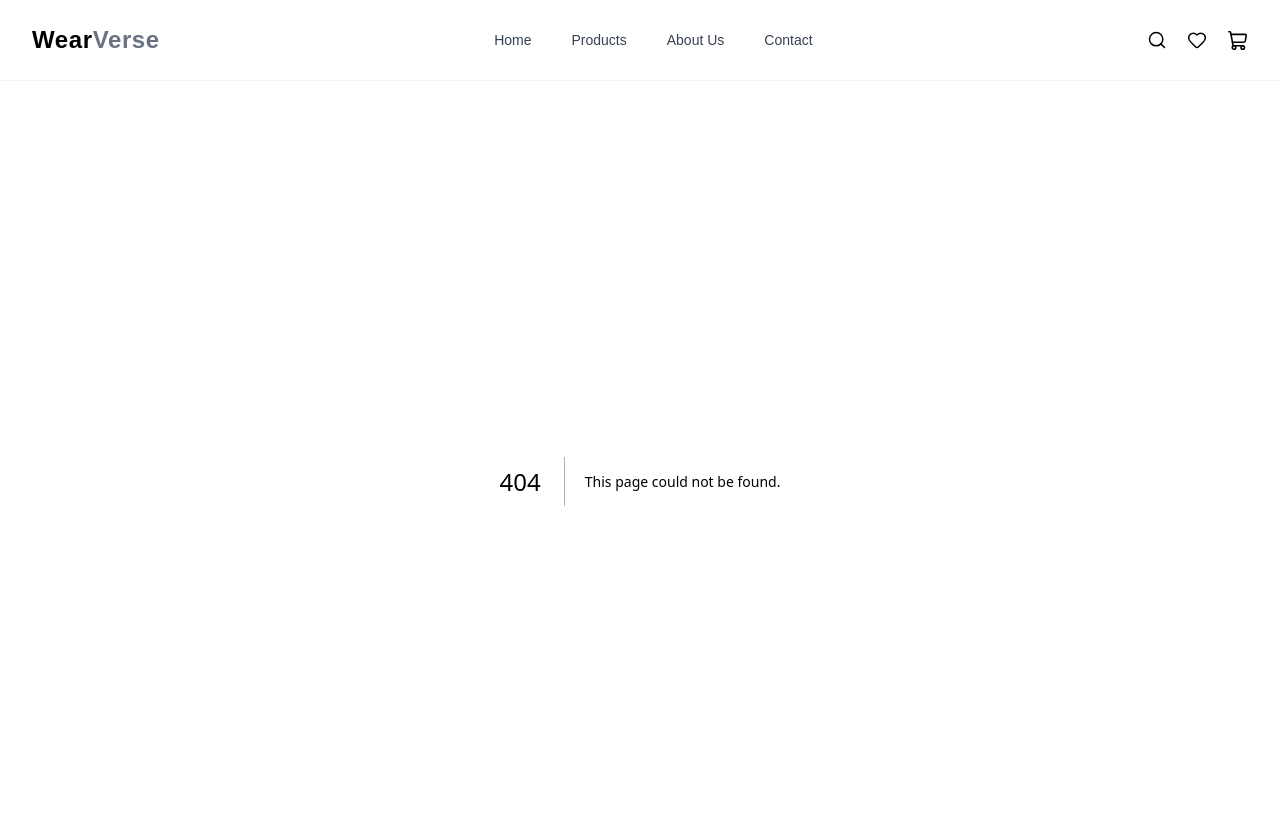
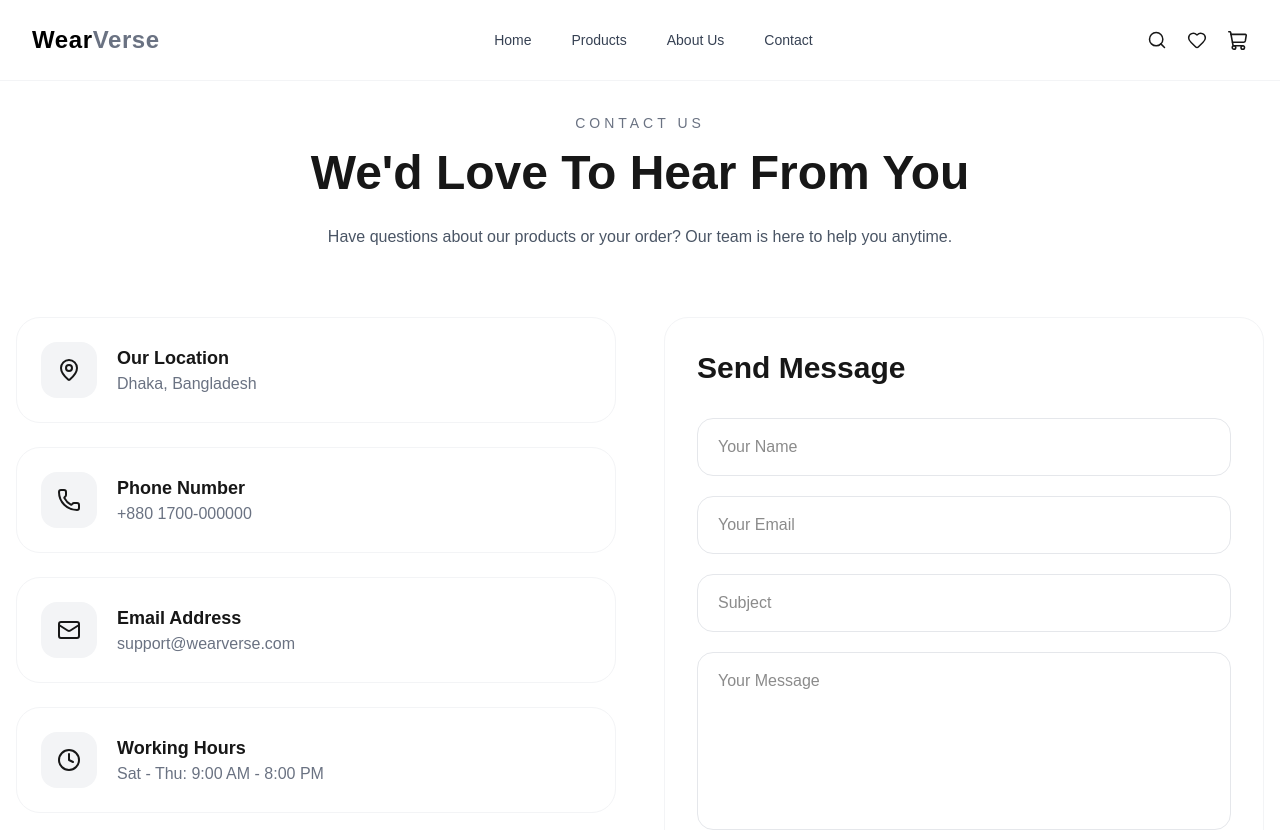
Before and after one commit to moksina-akter/WearVerse, a Next.js app: page /contact in a window 1280 px wide. Before the commit this address had no page. Shown: the top 830 px of the page. Built offline with nearby package versions, Linux system fonts and the light colour scheme.

Commit message:
add contact,about us,loading and not-found pages

```diff
--- /dev/null
+++ b/src/app/about/page.jsx
@@ -0,0 +1,108 @@
+import { ShieldCheck, Truck, Sparkles, Users } from "lucide-react";
+
+export default function AboutPage() {
+  const features = [
+    {
+      icon: <Sparkles size={30} />,
+      title: "Premium Quality",
+      description:
+        "Every product is carefully selected to ensure exceptional quality and comfort.",
+    },
+    {
+      icon: <Truck size={30} />,
+      title: "Fast Delivery",
+      description:
+        "We provide quick and reliable delivery all across Bangladesh.",
+    },
+    {
+      icon: <ShieldCheck size={30} />,
+      title: "Secure Shopping",
+      description:
+        "Your payments and personal information are always protected.",
+    },
+    {
+      icon: <Users size={30} />,
+      title: "Happy Customers",
+      description:
+        "Thousands of customers trust WearVerse for their fashion needs.",
+    },
+  ];
+
+  return (
+    <section className="max-w-7xl mx-auto px-4 pt-6">
+      {/* Hero */}
+      <div className="text-center max-w-3xl mx-auto">
+        <p className="uppercase tracking-[4px] text-gray-500 text-sm">
+          About WearVerse
+        </p>
+
+        <h1 className="text-5xl font-bold mt-4 leading-tight">
+          Fashion That Defines Your Style
+        </h1>
+
+        <p className="text-gray-600 mt-6 leading-8">
+          WearVerse is a modern fashion destination built for people who value
+          quality, comfort, and timeless style. We bring premium collections
+          designed for everyday confidence and elegance.
+        </p>
+      </div>
+
+      {/* Story */}
+      <div className="grid lg:grid-cols-2 gap-12 items-center mt-20">
+        <div>
+          <img
+            src="https://images.unsplash.com/photo-1441986300917-64674bd600d8?w=1200"
+            alt="About WearVerse"
+            className="rounded-3xl w-full h-[500px] object-cover"
+          />
+        </div>
+
+        <div>
+          <h2 className="text-4xl font-bold mb-6">Our Story</h2>
+
+          <p className="text-gray-600 leading-8 mb-6">
+            Founded with a vision to redefine fashion shopping in Bangladesh,
+            WearVerse combines premium design with exceptional customer
+            experience.
+          </p>
+
+          <p className="text-gray-600 leading-8 mb-6">
+            From classic Panjabis to modern streetwear, our collections are
+            crafted to help you express yourself with confidence.
+          </p>
+
+          <p className="text-gray-600 leading-8">
+            We believe fashion should be simple, premium, and accessible to
+            everyone.
+          </p>
+        </div>
+      </div>
+
+      {/* Features */}
+      <div className="mt-24">
+        <div className="text-center mb-12">
+          <h2 className="text-4xl font-bold">Why Choose Us</h2>
+
+          <p className="text-gray-500 mt-3">More than just a fashion store.</p>
+        </div>
+
+        <div className="grid sm:grid-cols-2 lg:grid-cols-4 gap-8">
+          {features.map((item, index) => (
+            <div
+              key={index}
+              className="border border-gray-100 rounded-3xl p-8 text-center hover:shadow-xl transition duration-300"
+            >
+              <div className="flex justify-center mb-5 text-gray-700">
+                {item.icon}
+              </div>
+
+              <h3 className="font-bold text-xl mb-3">{item.title}</h3>
+
+              <p className="text-gray-500 leading-7">{item.description}</p>
+            </div>
+          ))}
+        </div>
+      </div>
+    </section>
+  );
+}
--- /dev/null
+++ b/src/app/contact/page.jsx
@@ -0,0 +1,115 @@
+"use client";
+import { Mail, Phone, MapPin, Clock } from "lucide-react";
+import { toast } from "react-toastify";
+
+export default function ContactPage() {
+  const handleSubmit = (e) => {
+    e.preventDefault();
+    toast.success("Message sent successfully 🎉");
+    e.target.reset();
+  };
+  return (
+    <section className="max-w-7xl mx-auto px-4 pt-8">
+      {/* Heading */}
+      <div className="text-center max-w-3xl mx-auto mb-16">
+        <p className="uppercase tracking-[4px] text-gray-500 text-sm">
+          Contact Us
+        </p>
+
+        <h1 className="text-5xl font-bold mt-4">We'd Love To Hear From You</h1>
+
+        <p className="text-gray-600 mt-6 leading-8">
+          Have questions about our products or your order? Our team is here to
+          help you anytime.
+        </p>
+      </div>
+
+      <div className="grid lg:grid-cols-2 gap-12">
+        {/* Contact Info */}
+        <div className="space-y-6">
+          <div className="border border-gray-100 rounded-3xl p-6 flex gap-5 items-center hover:shadow-lg transition">
+            <div className="w-14 h-14 rounded-2xl bg-gray-100 flex items-center justify-center">
+              <MapPin size={24} />
+            </div>
+
+            <div>
+              <h3 className="font-bold text-lg">Our Location</h3>
+              <p className="text-gray-500">Dhaka, Bangladesh</p>
+            </div>
+          </div>
+
+          <div className="border border-gray-100 rounded-3xl p-6 flex gap-5 items-center hover:shadow-lg transition">
+            <div className="w-14 h-14 rounded-2xl bg-gray-100 flex items-center justify-center">
+              <Phone size={24} />
+            </div>
+
+            <div>
+              <h3 className="font-bold text-lg">Phone Number</h3>
+              <p className="text-gray-500">+880 1700-000000</p>
+            </div>
+          </div>
+
+          <div className="border border-gray-100 rounded-3xl p-6 flex gap-5 items-center hover:shadow-lg transition">
+            <div className="w-14 h-14 rounded-2xl bg-gray-100 flex items-center justify-center">
+              <Mail size={24} />
+            </div>
+
+            <div>
+              <h3 className="font-bold text-lg">Email Address</h3>
+              <p className="text-gray-500">support@wearverse.com</p>
+            </div>
+          </div>
+
+          <div className="border border-gray-100 rounded-3xl p-6 flex gap-5 items-center hover:shadow-lg transition">
+            <div className="w-14 h-14 rounded-2xl bg-gray-100 flex items-center justify-center">
+              <Clock size={24} />
+            </div>
+
+            <div>
+              <h3 className="font-bold text-lg">Working Hours</h3>
+              <p className="text-gray-500">Sat - Thu: 9:00 AM - 8:00 PM</p>
+            </div>
+          </div>
+        </div>
+
+        {/* Contact Form */}
+        <div className="border border-gray-100 rounded-3xl p-8">
+          <h2 className="text-3xl font-bold mb-8">Send Message</h2>
+
+          <form onSubmit={handleSubmit} className="space-y-5">
+            <input
+              type="text"
+              placeholder="Your Name"
+              className="w-full border border-gray-200 rounded-2xl px-5 py-4 outline-none focus:border-black"
+            />
+
+            <input
+              type="email"
+              placeholder="Your Email"
+              className="w-full border border-gray-200 rounded-2xl px-5 py-4 outline-none focus:border-black"
+            />
+
+            <input
+              type="text"
+              placeholder="Subject"
+              className="w-full border border-gray-200 rounded-2xl px-5 py-4 outline-none focus:border-black"
+            />
+
+            <textarea
+              rows="6"
+              placeholder="Your Message"
+              className="w-full border border-gray-200 rounded-2xl px-5 py-4 outline-none focus:border-black resize-none"
+            ></textarea>
+
+            <button
+              type="submit"
+              className="w-full  text-white py-4 rounded-2xl font-semibold hover:bg-gray-700 bg-gray-800 transition"
+            >
+              Send Message
+            </button>
+          </form>
+        </div>
+      </div>
+    </section>
+  );
+}
--- /dev/null
+++ b/src/app/loading.jsx
@@ -0,0 +1,7 @@
+export default function Loading() {
+  return (
+    <div className="min-h-screen flex justify-center items-center">
+      <div className="w-12 h-12 border-4 border-gray-300 border-t-black rounded-full animate-spin"></div>
+    </div>
+  );
+}
--- /dev/null
+++ b/src/app/not-found.jsx
@@ -0,0 +1,22 @@
+import Link from "next/link";
+
+export default function NotFound() {
+  return (
+    <div className="min-h-[80vh] flex flex-col items-center justify-center text-center px-4">
+      <h1 className="text-6xl font-black text-gray-900">404</h1>
+
+      <h2 className="text-3xl font-bold mt-4">Page Not Found</h2>
+
+      <p className="text-gray-500 mt-3 max-w-md">
+        Sorry, the page you are looking for doesn't exist or has been moved.
+      </p>
+
+      <Link
+        href="/"
+        className="mt-8 bg-gray-800 hover:bg-gray-700 text-white px-6 py-3 rounded-2xl transition"
+      >
+        Back To Home
+      </Link>
+    </div>
+  );
+}
--- /dev/null
+++ b/src/components/contact/FAQ.jsx
@@ -0,0 +1,14 @@
+const faqs = [
+  {
+    question: "How long does delivery take?",
+    answer: "Usually 2-5 business days across Bangladesh.",
+  },
+  {
+    question: "Can I return products?",
+    answer: "Yes, you can return products within 7 days.",
+  },
+  {
+    question: "Do you offer free shipping?",
+    answer: "Free shipping on orders above ৳3000.",
+  },
+];
```
